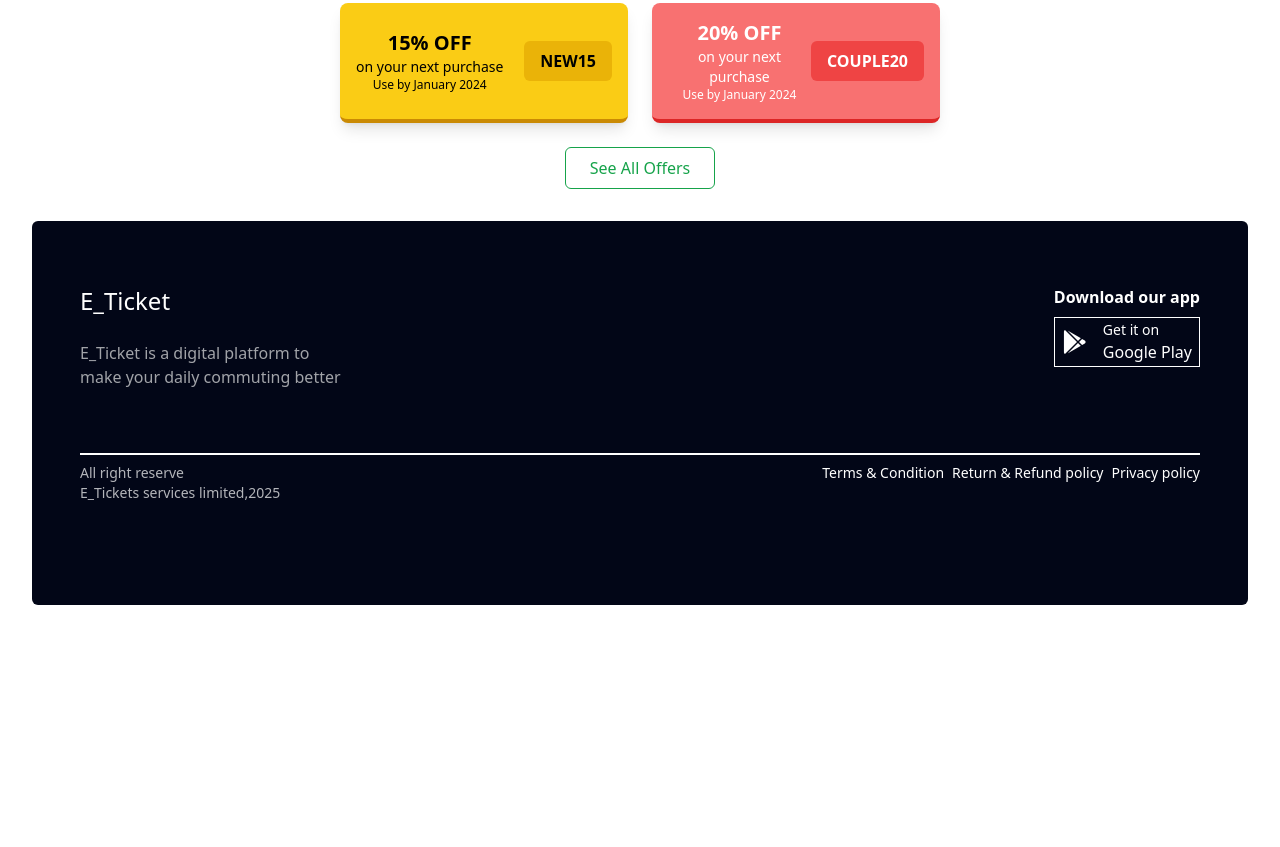
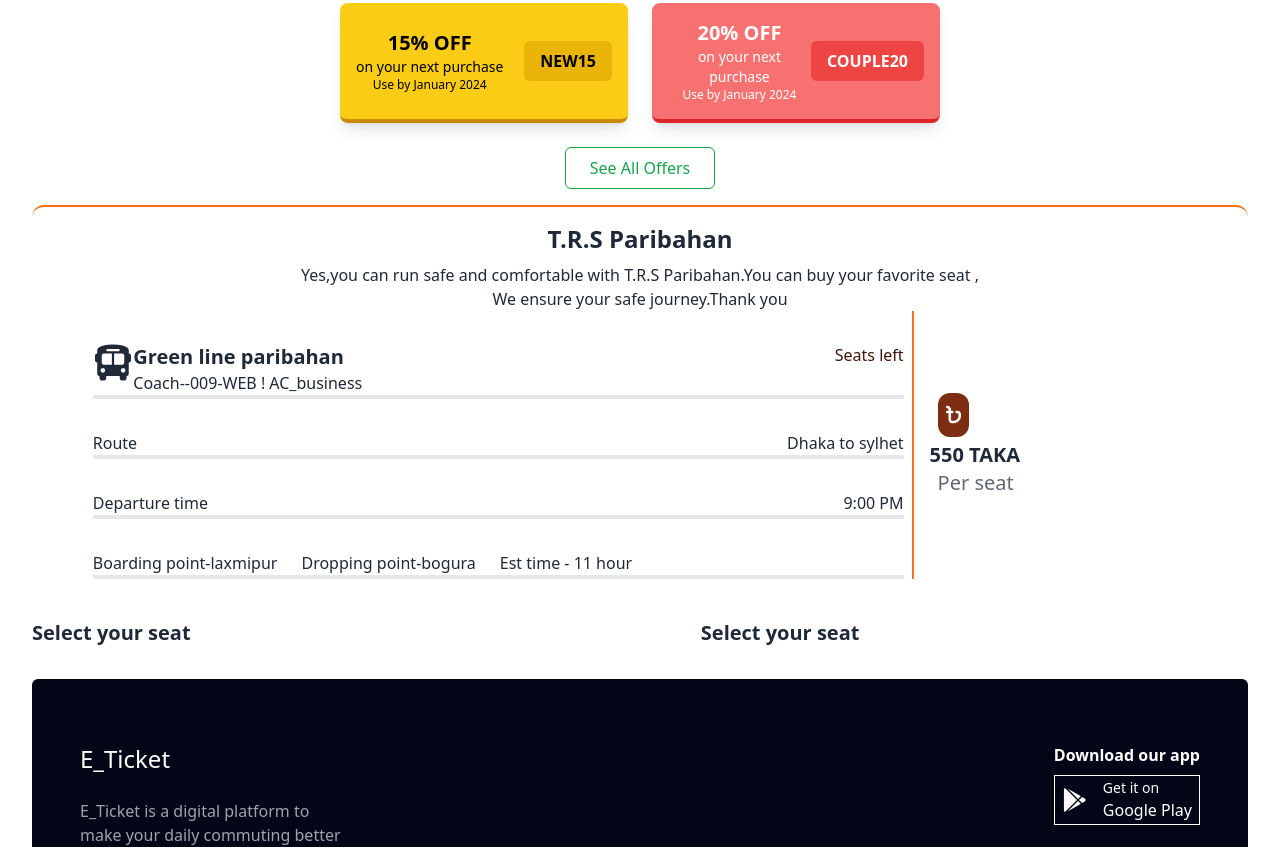
Before and after one commit to ProgrammerTanvirHasan/electronic-tickets-platform, a website: page index.html in a window 1280 px wide. Shown: the part 697-1544 px from the top of the page. Before the commit the page ends 1318 px from the top, so only its background shows below. Drawn offline with nearby package versions, Linux system fonts and the light colour scheme.

Commit message:
added three complete section

```diff
--- a/index.html
+++ b/index.html
@@ -61,7 +61,7 @@
           </div>
         </div>
 
-        <div class="flex gap-4 absolute -bottom-8 lg:ml-64">
+        <div class="flex gap-4 absolute -bottom-8 lg:ml-72">
           <div
             class="card bg-base-100 shadow-xl lg:w-48 h-24 border-b-4 border-orange-500"
           >
@@ -138,9 +138,82 @@
         </button>
       </section>
 
-      <section>
-        <!-- main section -->
+      <!-- main -->
+
+      <section class="border-t-2 border-orange-500 rounded-xl mt-4">
+        <section class="py-4 lg:[width:90%] mx-auto">
+          <p class="text-center text-2xl font-bold">T.R.S Paribahan</p>
+          <p class="text-center pt-2">
+            Yes,you can run safe and comfortable with T.R.S Paribahan.You can
+            buy your favorite seat ,<br />
+            We ensure your safe journey.Thank you
+          </p>
+
+          <div class="flex">
+            <div class="[width:75%] border-r-2 border-orange-500 pr-2">
+              <div>
+                <!-- 1st -->
+                <div class="flex justify-between mt-8 border-b-4">
+                  <div class="flex">
+                    <i class="fa-solid fa-bus text-4xl"></i>
+                    <div>
+                      <p class="font-bold text-xl">Green line paribahan</p>
+                      <p>Coach--009-WEB ! AC_business</p>
+                    </div>
+                  </div>
+                  <div class="text-orange-950">
+                    <p>Seats left</p>
+                  </div>
+                </div>
+              </div>
+
+              <div class="flex justify-between mt-8 border-b-4">
+                <!-- 2nd -->
+                <p>Route</p>
+                <p>Dhaka to sylhet</p>
+              </div>
+
+              <div class="flex justify-between mt-8 border-b-4">
+                <!-- 3rd -->
+                <p>Departure time</p>
+                <p>9:00 PM</p>
+              </div>
+
+              <div class="flex gap-6 border-b-4 mt-8">
+                <p>Boarding point-laxmipur</p>
+                <p>Dropping point-bogura</p>
+                <p>Est time - 11 hour</p>
+              </div>
+            </div>
+
+            <div class="pl-4 flex justify-center items-center">
+              <div>
+                <div class="text-center w-12 h-12">
+                  <i
+                    class="fa-solid fa-bangladeshi-taka-sign text-xl bg-orange-900 p-2 rounded-xl text-white"
+                  ></i>
+                </div>
+                <p class="text-xl font-bold">550 TAKA</p>
+                <p class="text-xl opacity-70 ml-2">Per seat</p>
+              </div>
+            </div>
+          </div>
+
+          <!-- close -->
+        </section>
+        <!-- 2nd part start -->
+
+        <section class="flex mt-6">
+          <div class="[width:55%]">
+            <p class="font-bold text-xl">Select your seat</p>
+          </div>
+
+          <div class="[width:45%]">
+            <p class="font-bold text-xl">Select your seat</p>
+          </div>
+        </section>
       </section>
+      <!-- main close-->
 
       <section class="pb-4 pt-8">
         <div class="bg-slate-950 min-h-96 rounded-md">
```
